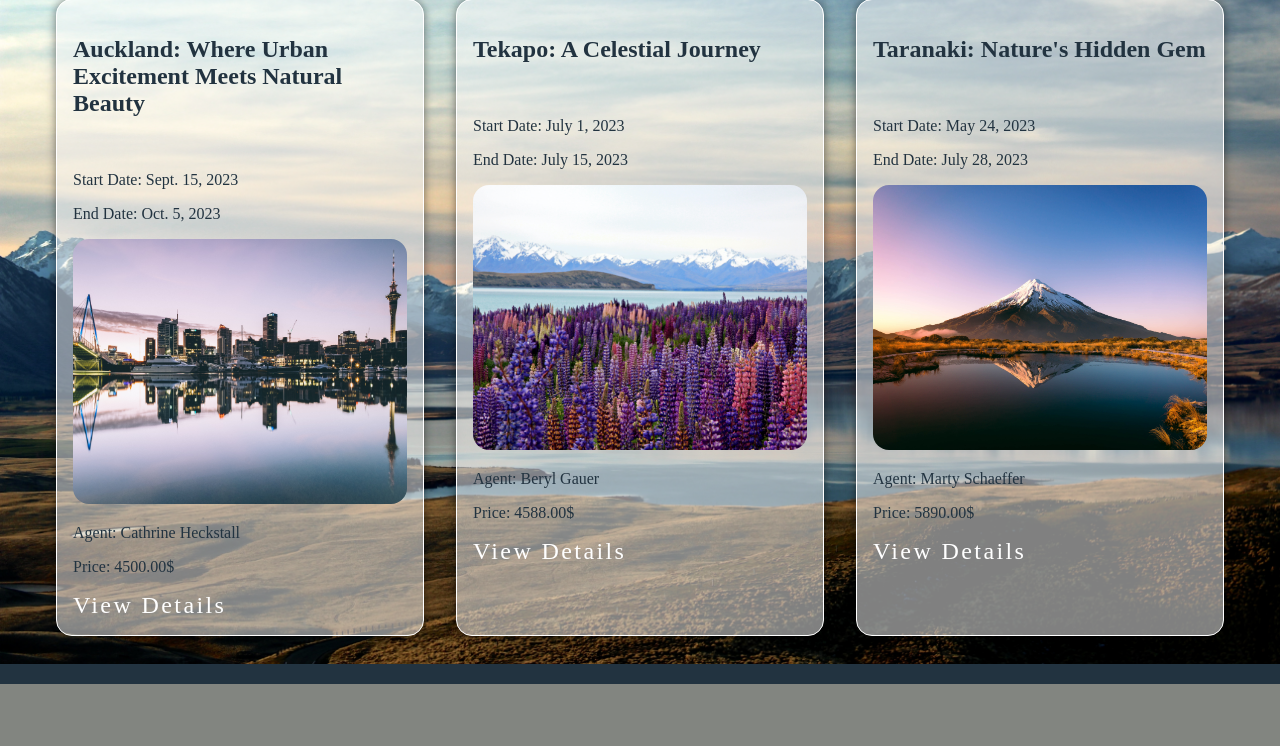
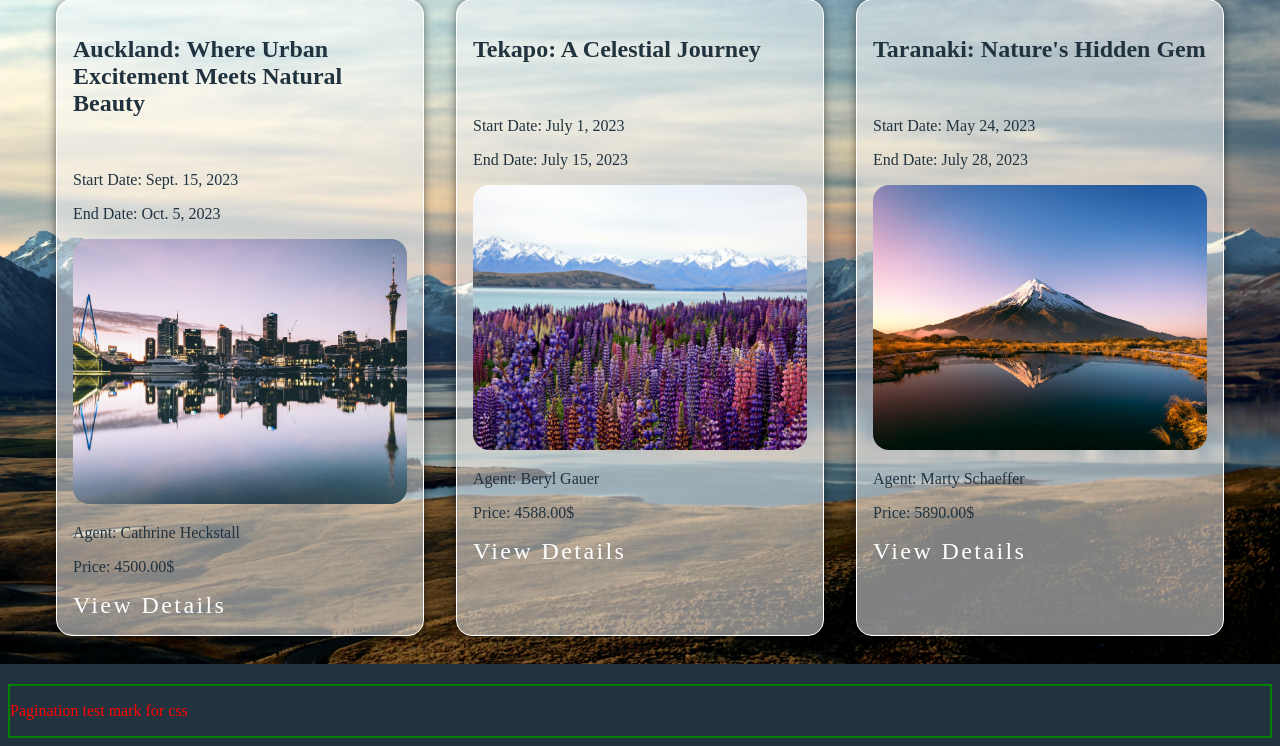
Before and after one commit to redblindbananaz/GoNZ, a Django app: page /tours/ in a window 1280 px wide. Shown: the part 189-935 px from the top of the page. Before the commit the page ends 873 px from the top, so only its background shows below. Run offline with Django 4.2, Linux system fonts and the light colour scheme; data comes from the database, SQL or seed files in the repository.

Commit message:
tour-details to tour detail

```diff
--- a/static/css/style.css
+++ b/static/css/style.css
@@ -129,9 +129,13 @@ a {
   border-radius: 1em;
   object-fit: cover;
 }
+
+/* Pagination Section */
+
 .pagination {
-  color: white;
+  color: red;
   z-index: 3;
+  border: 2px solid green;
 }
 
 .current-page {
--- a/tour/models.py
+++ b/tour/models.py
@@ -1,4 +1,5 @@
 from django.db import models
+from django.urls import reverse
 
 # Create your models here.
 
@@ -14,3 +15,6 @@ class Tour(models.Model):
 
     def __str__(self):
         return self.name
+
+    def get_absolute_url(self):
+        return reverse("tour_detail",kwargs={"pk": self.pk})
--- a/tour/templates/tour/tour_details.html
+++ b/tour/templates/tour/tour_detail.html
@@ -1,3 +1,3 @@
 {% extends "base.html" %} {% block content %}
 <h1>Tour Details</h1>
-{% end block %}
+{% endblock %}
--- a/tour/templates/tour/tour_list.html
+++ b/tour/templates/tour/tour_list.html
@@ -15,6 +15,7 @@
 </div>
 
 <div class="pagination">
+  <p>Pagination test mark for css</p>
   {% if tours.has_other_pages %}
     {% if tours.has_previous %}
     <a href="?page=1">&laquo; First</a>
```
Also changed, not shown: Documentation Process.md (+5 -0 lines).
